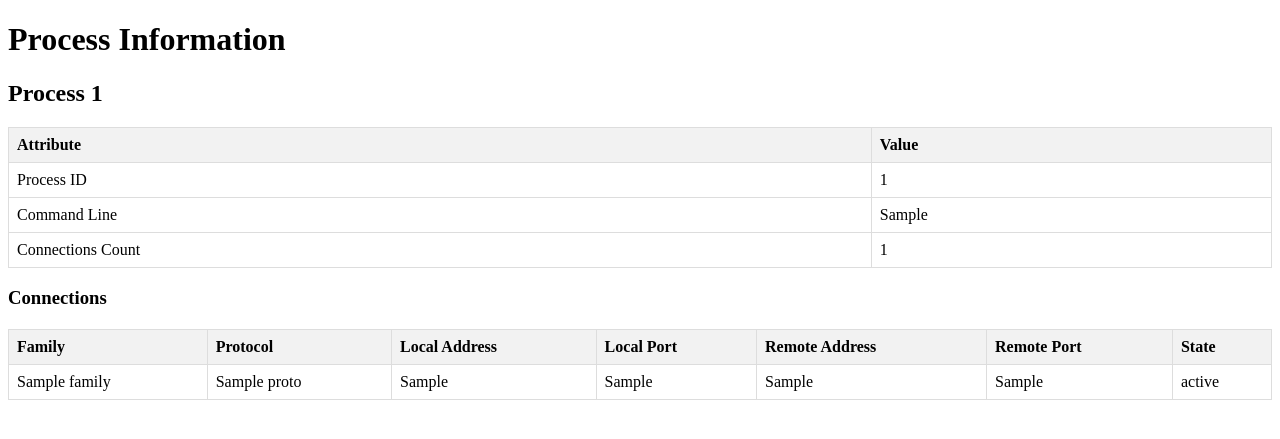
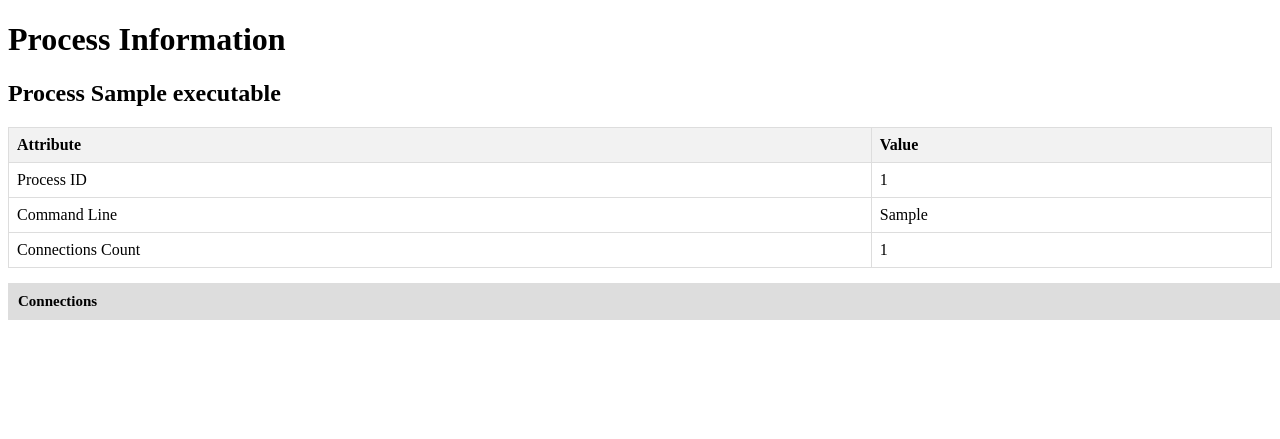
Before and after one commit to v-at-gh/flairs, a Flask app: template templates/index.html in a window 1280 px wide. Shown: the top 439 px of the page. Run offline with Flask 3, Linux system fonts and the light colour scheme; the template is opened without the code that fills it: most values are stand-ins (such as "Sample title", 1, 10 or a date in 2020).

Commit message:
refactor

```diff
--- a/app.py
+++ b/app.py
@@ -15,22 +15,20 @@ def get_data():
     pids = Netstat.get_connection_pids(connections)
     processes = [Process(pid) for pid in pids]
 
-    processes_with_connections = []
-    for process in processes:
-        processes_with_connections.append(process.get_connections_of_process())
+    try:
+        processes_with_connections = []
+        for process in processes:
+            processes_with_connections.append(process.get_connections_of_process())
+    except json.JSONDecodeError:
+        processes_with_connections = []
 
-    try:
-        process_info = processes_with_connections
-    except json.JSONDecodeError:
-        process_info = []
-
-    return process_info
+    return processes_with_connections
 
 @app.route("/")
 def index():
-    process_info = get_data()
+    processes_with_connections = get_data()
 
-    return render_template('index.html', process_list=process_info)
+    return render_template('index.html', process_list=processes_with_connections)
 
 
 if __name__ == "__main__":
--- /dev/null
+++ b/static/script.js
@@ -0,0 +1,16 @@
+/* script.js */
+// Add JavaScript to handle collapsible sections
+var coll = document.getElementsByClassName("collapsible");
+var i;
+
+for (i = 0; i < coll.length; i++) {
+    coll[i].addEventListener("click", function() {
+        this.classList.toggle("active");
+        var content = this.nextElementSibling;
+        if (content.style.display === "block") {
+            content.style.display = "none";
+        } else {
+            content.style.display = "block";
+        }
+    });
+}
--- /dev/null
+++ b/static/styles.css
@@ -0,0 +1,31 @@
+/* styles.css */
+table {
+    border-collapse: collapse;
+    width: 100%;
+    margin-top: 20px;
+}
+th, td {
+    border: 1px solid #dddddd;
+    text-align: left;
+    padding: 8px;
+}
+th {
+    background-color: #f2f2f2;
+}
+.collapsible {
+    background-color: #dddddd;
+    /* color: white; */
+    cursor: pointer;
+    padding: 10px;
+    width: 100%;
+    border: none;
+    text-align: left;
+    outline: none;
+    font-size: 15px;
+}
+.content {
+    display: none;
+    padding: 0 18px;
+    overflow: hidden;
+    background-color: #f1f1f1;
+}
--- a/templates/index.html
+++ b/templates/index.html
@@ -4,7 +4,8 @@
     <meta charset="UTF-8">
     <meta name="viewport" content="width=device-width, initial-scale=1.0">
     <title>Process Information</title>
-    <style>
+    <link rel="stylesheet" type="text/css" href="{{ url_for('static', filename='styles.css') }}">
+    <!-- <style>
         table {
             border-collapse: collapse;
             width: 100%;
@@ -18,14 +19,31 @@
         th {
             background-color: #f2f2f2;
         }
-    </style>
+        .collapsible {
+            background-color: #777;
+            color: white;
+            cursor: pointer;
+            padding: 10px;
+            width: 100%;
+            border: none;
+            text-align: left;
+            outline: none;
+            font-size: 15px;
+        }
+        .content {
+            display: none;
+            padding: 0 18px;
+            overflow: hidden;
+            background-color: #f1f1f1;
+        }
+    </style> -->
 </head>
 <body>
     <h1>Process Information</h1>
 
     {% if process_list %}
         {% for entry in process_list %}
-            <h2>Process {{ entry.process.pid }}</h2>
+            <h2>Process {{ entry.process.executable }}</h2>
             <table>
                 <tr>
                     <th>Attribute</th>
@@ -37,7 +55,7 @@
                 </tr>
                 <tr>
                     <td>Command Line</td>
-                    <td>{{ entry.process.command_line }}</td>
+                    <td>{{ entry.process.executable_with_args }}</td>
                 </tr>
                 <tr>
                     <td>Connections Count</td>
@@ -46,7 +64,8 @@
             </table>
 
             {% if entry.connections %}
-                <h3>Connections</h3>
+                <h3 class="collapsible">Connections</h3>
+                <div class="content">
                     <table>
                         <tr>
                             <th>Family</th>
@@ -73,10 +92,13 @@
                             </tr>
                         {% endfor %}
                     </table>
+                </div>
             {% endif %}
+            <br>
         {% endfor %}
     {% else %}
         <p>No process information available.</p>
     {% endif %}
+    <script src="{{ url_for('static', filename='script.js') }}"></script>
 </body>
 </html>
```
Also changed, not shown: Process.py (+9 -4 lines), README.md. Lines whose indentation alone changed are shown as unchanged.
